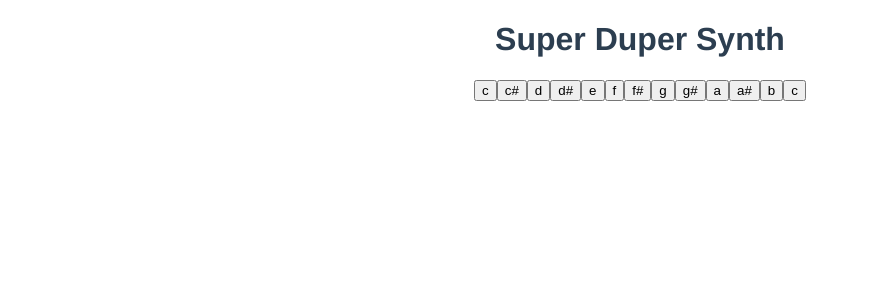
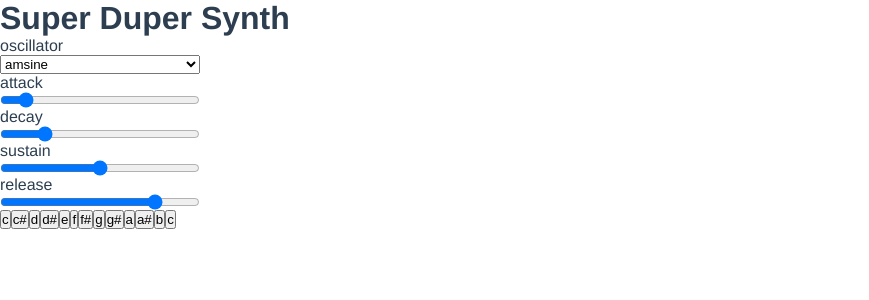
Before and after one commit to digthedill/the-jam, a Vue app: page / in a window 1280 px wide. Shown: the top 300 px of the page, without its empty margins (0-869 px from the left). Built offline with nearby package versions, Linux system fonts and the light colour scheme.

Commit message:
inputs binded to synth build

```diff
--- a/src/App.vue
+++ b/src/App.vue
@@ -3,11 +3,15 @@
 </template>
 
 <style lang="scss">
+* {
+  padding: 0;
+  margin: 0;
+}
 #app {
   font-family: Avenir, Helvetica, Arial, sans-serif;
   -webkit-font-smoothing: antialiased;
   -moz-osx-font-smoothing: grayscale;
-  text-align: center;
+  // text-align: center;
   color: #2c3e50;
 }
 </style>
--- a/src/components/TheSynth.vue
+++ b/src/components/TheSynth.vue
@@ -1,4 +1,65 @@
 <template>
+
+  <div class="envelope">
+    <label for="oscillator">oscillator</label>
+    <select
+      name="oscillator"
+      id="oscillator"
+      v-model="oscillator"
+      @change="buildSynth"
+    >
+      <option
+        v-for="osc in oscillatorType"
+        :key="osc"
+        :value="osc"
+      >
+        {{osc}}
+      </option>
+    </select>
+
+    <label for="attack">attack</label>
+
+    <input
+      type="range"
+      name="attack"
+      id="attack"
+      min="0"
+      max="100"
+      v-model="envelope.attack"
+      @change="buildSynth"
+    >
+    <label for="decay">decay</label>
+    <input
+      type="range"
+      name="decay"
+      id="decay"
+      min="0"
+      max="100"
+      v-model="envelope.decay"
+      @change="buildSynth"
+    >
+    <label for="sustain">sustain</label>
+    <input
+      type="range"
+      name="sustain"
+      id="sustain"
+      min="0"
+      max="100"
+      v-model="envelope.sustain"
+      @change="buildSynth"
+    >
+    <label for="release">release</label>
+    <input
+      type="range"
+      name="release"
+      id="release"
+      min="0"
+      max="100"
+      v-model="envelope.release"
+      @change="buildSynth"
+    >
+
+  </div>
   <the-key
     v-for="(note, i) in notes"
     :key="`${note}${i}`"
@@ -6,6 +67,7 @@
     :octave="octave"
     @click-note="handleClick"
   />
+
 </template>
 
 <script>
@@ -22,6 +84,14 @@ export default {
       dictionary,
       octave: 4,
       notes: Object.values(dictionary),
+      envelope: {
+        attack: 10,
+        decay: 20,
+        sustain: 50,
+        release: 80,
+      },
+      oscillatorType: ['amsine', 'amsquare', 'amsawtooth', 'amtriangle'],
+      oscillator: 'amsine',
     };
   },
   mounted() {
@@ -30,9 +100,7 @@ export default {
     });
   },
   created() {
-    this.synth = new Synth({
-      volume: 0.5,
-    }).toDestination();
+    this.buildSynth();
   },
   methods: {
     handleKey(e) {
@@ -53,8 +121,38 @@ export default {
       this.$emit('setCurrentNote', note);
       this.synth.triggerAttackRelease(note + this.octave, '8n');
     },
+    buildSynth() {
+      const envelope = Object.keys(this.envelope).reduce((acc, key) => {
+        acc[key] = this.envelope[key] / 100;
+        return acc;
+      }, {});
+
+      this.synth = new Synth({
+        oscillator: {
+          partialCount: 0,
+          partials: [],
+          phase: 0,
+          type: this.oscillator,
+          harmonicity: 0.5,
+          modulationType: 'triangle',
+        },
+        envelope,
+      }).toDestination();
+    },
   },
 };
 </script>
 
-<style></style>
+<style scoped lang="scss">
+.container {
+  max-width: 600px;
+  margin: auto;
+}
+.envelope {
+  display: flex;
+  flex-direction: column;
+  & > * {
+    width: 200px;
+  }
+}
+</style>
--- a/src/views/Home.vue
+++ b/src/views/Home.vue
@@ -2,7 +2,7 @@
   <div class="home">
     <h1>Super Duper Synth</h1>
     <the-synth @set-current-note="setCurrentNote" />
-    {{currentNote}}
+
   </div>
 </template>
 
```
